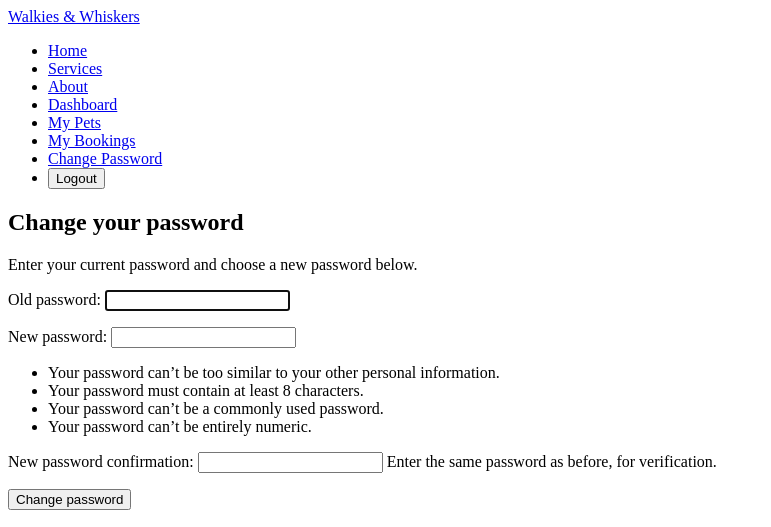
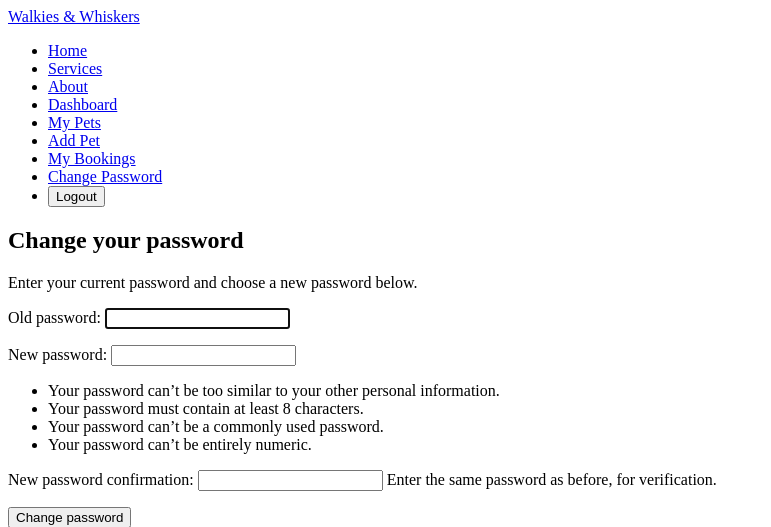
Before and after one commit to CtrlAltKismet/walkies-and-whiskers, a Django app: page /accounts/password-change/ in a window 1280 px wide. Shown: the top 527 px of the page, without its empty margins (0-771 px from the left). Run offline with Django 5.2, Linux system fonts and the light colour scheme; the visitor is signed in with stand-in values (Sample User, id 1).

Commit message:
Added create pet to base html links

```diff
--- a/templates/base.html
+++ b/templates/base.html
@@ -41,6 +41,12 @@
 
                     <li>
                         <a href="#">My Pets</a>
+                    </li>
+
+                    <li>
+                        <a href="{% url 'pet_create' %}">
+                            Add Pet
+                        </a>
                     </li>
 
                     <li>
```
